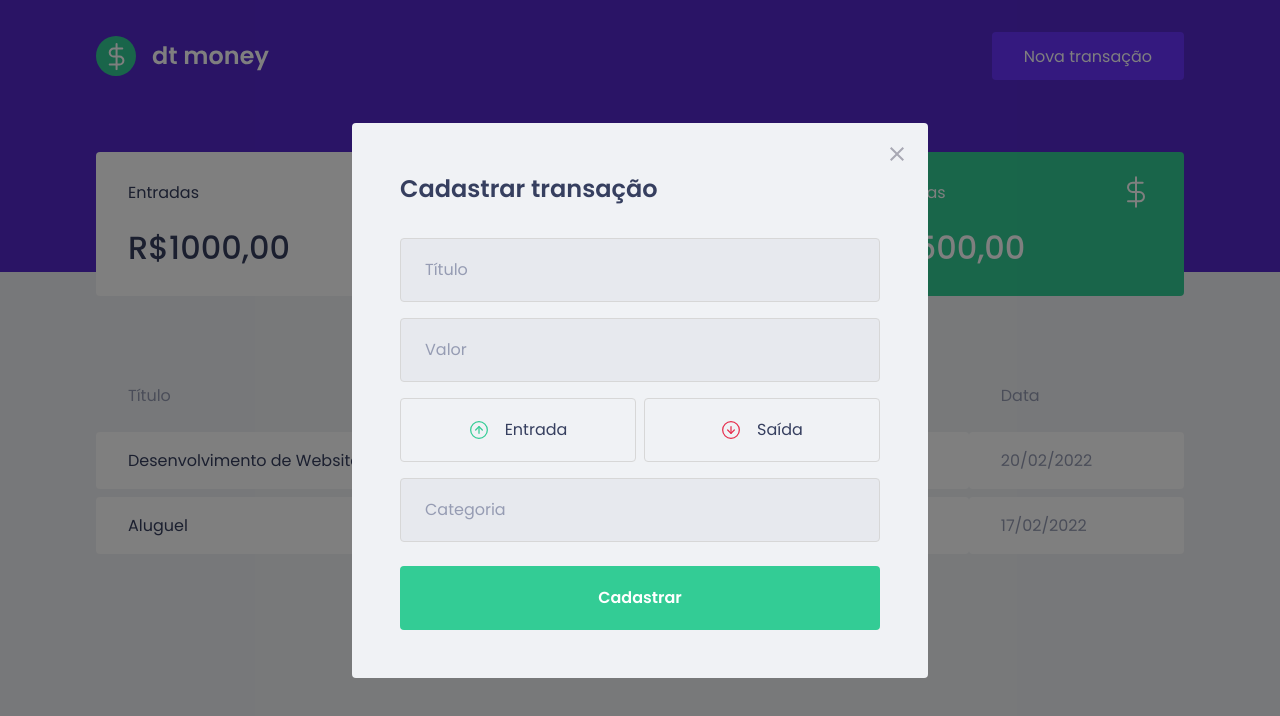
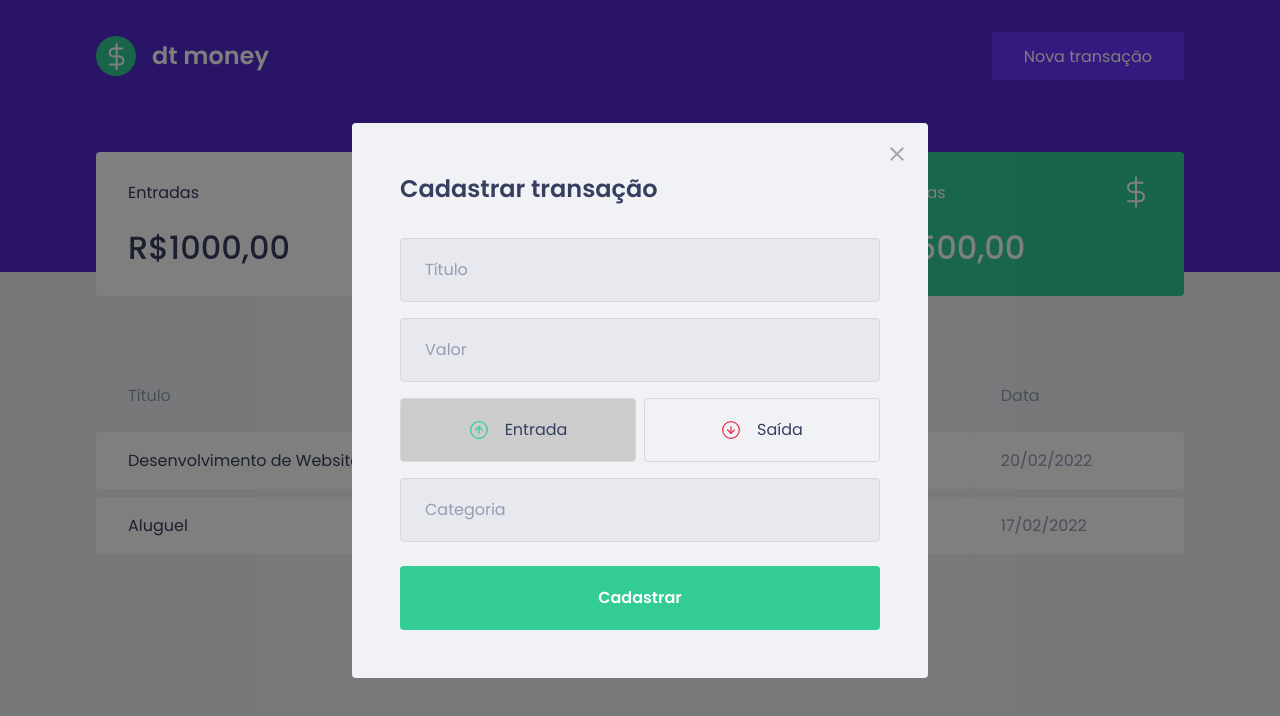
Before and after one commit to williamfernandesp/Primeiro-Projeto-React, a React (Create React App) app in the folder willmoney/: page / in a window 1280 px wide. Both pictures are taken after a click on the button "Nova transação". Shown: the top 716 px of the page. Built offline with nearby package versions, Linux system fonts and the light colour scheme; no server answers; what miragejs would draw is missing.

Commit message:
Funcionando Botões

```diff
--- a/willmoney/src/components/NewTransactionModal/index.tsx
+++ b/willmoney/src/components/NewTransactionModal/index.tsx
@@ -2,7 +2,8 @@
 import fechar from "../../assets/fechar.svg";
 import entradas from "../../assets/entradas.svg";
 import saídas from "../../assets/saídas.svg";
-import { Container, TransactionTypeContainer } from "./styles";
+import { Container, TransactionTypeContainer, RadioBox } from "./styles";
+import { useState } from "react";
 
 interface NewTransactionModalProps {
   isOpen: boolean;
@@ -13,6 +14,8 @@
   isOpen,
   onRequestClose,
 }: NewTransactionModalProps) {
+  const [type, setType] = useState("deposit");
+
   return (
     <Modal
       isOpen={isOpen}
@@ -35,14 +38,26 @@
         <input type="number" placeholder="Valor" />
 
         <TransactionTypeContainer>
-          <button type="button">
+          <RadioBox
+            type="button"
+            onClick={() => {
+              setType("deposit");
+            }}
+            isActive={type === "deposit"}
+          >
             <img src={entradas} alt="Entrada" />
             <span>Entrada</span>
-          </button>
-          <button type="button">
+          </RadioBox>
+          <RadioBox
+            type="button"
+            onClick={() => {
+              setType("withdraw");
+            }}
+            isActive={type === "withdraw"}
+          >
             <img src={saídas} alt="Saída" />
             <span>Saída</span>
-          </button>
+          </RadioBox>
         </TransactionTypeContainer>
 
         <input placeholder="Categoria" />
--- a/willmoney/src/components/NewTransactionModal/styles.ts
+++ b/willmoney/src/components/NewTransactionModal/styles.ts
@@ -53,13 +53,18 @@
   display: grid;
   grid-template-columns: 1fr 1fr;
   gap: 0.5rem;
+`;
 
-  button {
+interface RadioBoxProps {
+  isActive: boolean;
+}
+
+export const RadioBox = styled.button<RadioBoxProps>`
   height: 4rem;
   border: 1px solid #d7d7d7;
   border-radius: 0.25rem;
 
-    background: transparent;
+  background: ${(props) => (props.isActive ? "#ccc" : "transparent")};
 
   display: flex;
   align-items: center;
@@ -82,5 +87,4 @@
     font-size: 1rem;
     color: var(--text-title);
   }
-  }
 `;
```
Lines whose indentation alone changed are shown as unchanged.
